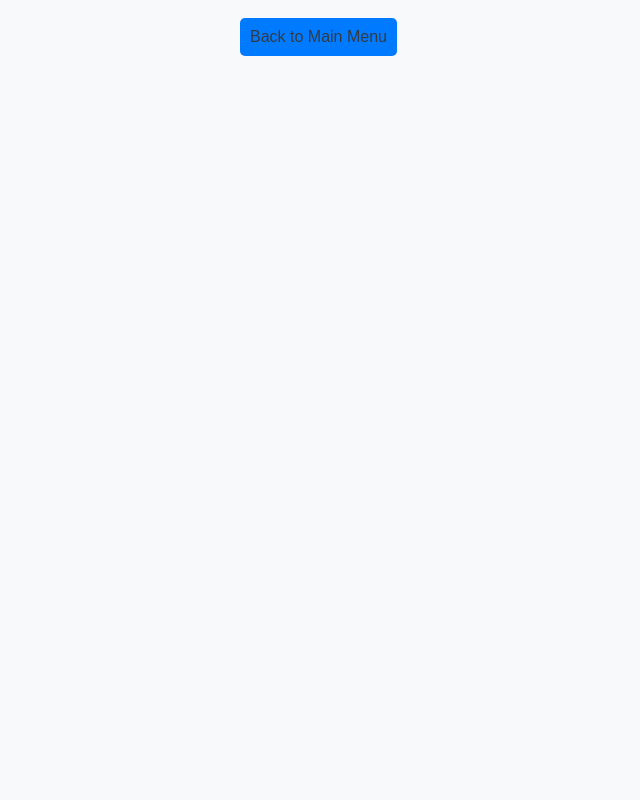
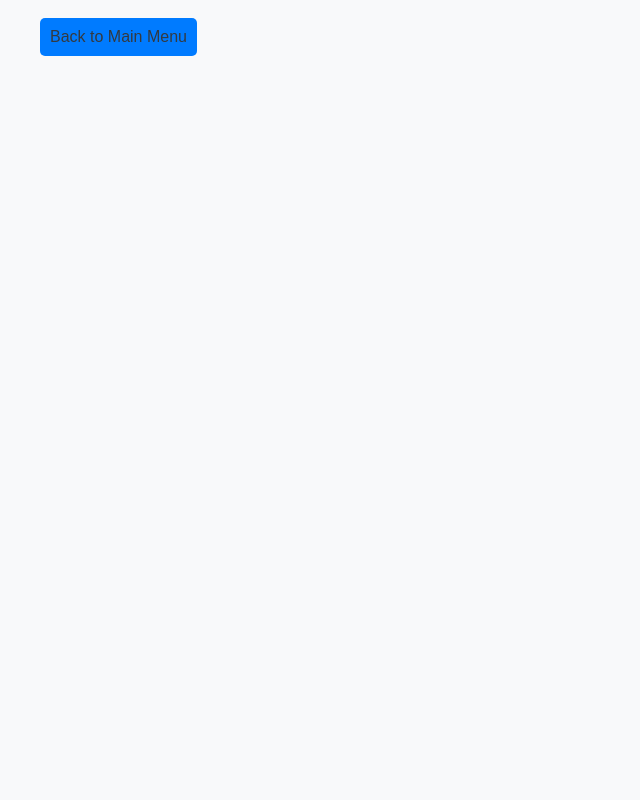
Before and after one commit to franklintra/franklintra.github.io, a plain HTML site: page project.html in a window 1280 px wide. Shown: the top 800 px of the page, without its empty margins (0-640 px from the left). Drawn offline with Linux system fonts and the light colour scheme.

Commit message:
widened responsively the project.html

```diff
--- a/project.html
+++ b/project.html
@@ -17,7 +17,7 @@
             color: var(--text-color-light);
         }
         .container {
-            max-width: 800px;
+            max-width: 1200px;
             margin: 0 auto;
             padding: 10px;
             position: relative;
@@ -52,10 +52,9 @@
             color: #0056b3;
         }
         iframe {
-            width: 140%;
+            width: 100%;
             height: 800px;
             border: none;
-            margin-left: -20%;
         }
     </style>
 </head>
```
